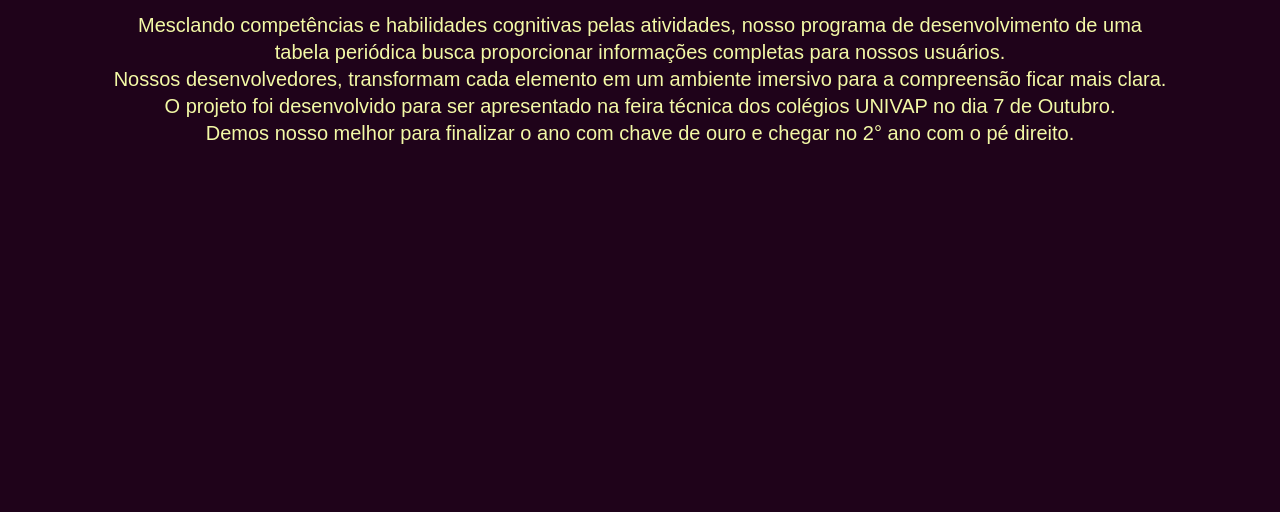
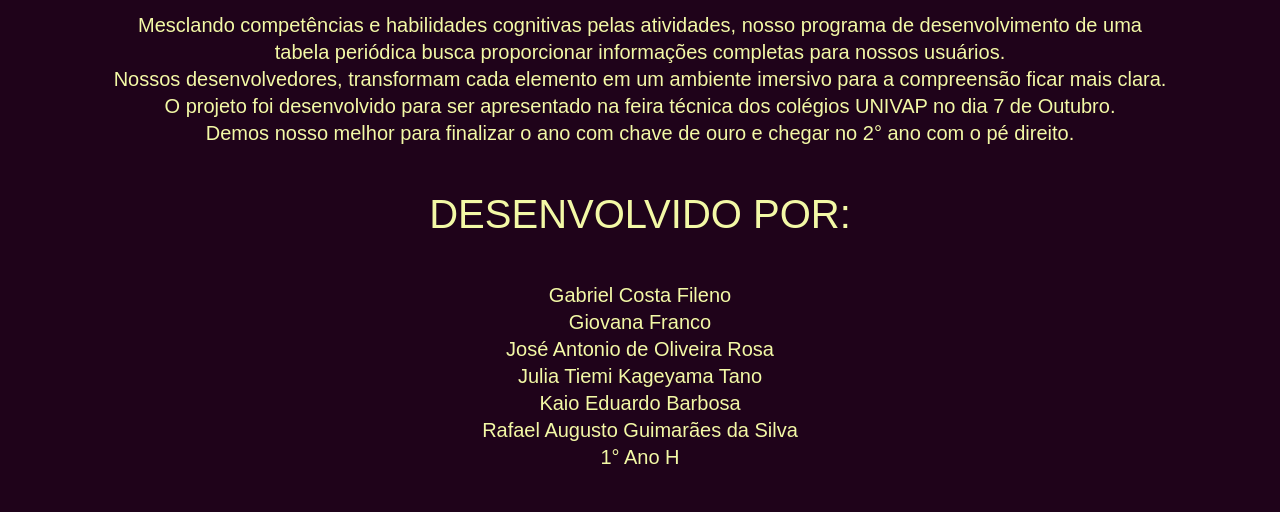
Before and after one commit to infRafael/tabela-periodica, a PHP site: page /sobre.html in a window 1280 px wide. Shown: the part 288-800 px from the top of the page. Run offline with PHP 8.4, Linux system fonts and the light colour scheme.

Commit message:
Add files via upload

```diff
--- a/index.html
+++ b/index.html
@@ -37,7 +37,7 @@
 		  </nav>
 
 		<div class="tabela">
-			<div class="elemento dois"><button onclick="Modal(0)"><div class="titulo">H</div><div class="texto">Hidrogênio</div></div></button>
+			<div class="elemento branco-marfim"><button onclick="Modal(0)"><div class="titulo">H</div><div class="texto">Hidrogênio</div></div></button>
 			<div class="empty-space-16""></div>
 			<div class="elemento seis"><button onclick="Modal(1)"><div class="titulo">He</div><div class="texto">Hélio</div></div></button>
 			<div class="elemento tres"><button onclick="Modal(2)"><div class="titulo">Li</div><div class="texto">Lítio</div></div></button>
--- a/quiz.html
+++ b/quiz.html
@@ -138,7 +138,7 @@
 	    var classes = ["N/A","Gás nobre","Metal","Semimetal","Ametal","Lantanídeo","Actinídeo"];
 	    var botoes = [".botao1",".botao2",".botao3",".botao4"];
         var cores = ["","linear-gradient(to bottom right, #f3f9a6 0%, #cbc634 100%)","linear-gradient(to bottom right, #37cfdc 0%, #5a88e5 100%)","linear-gradient(to bottom right, #fa7f72 0%, #ffc171 100%)","linear-gradient(to bottom right, #58ac30 0%, #a7df62 100%)",
-        "linear-gradient(to bottom right, #f12323 0%, #f85353 100%)","linear-gradient(to bottom right, #4ad3d8 0%, #1bf7ff 100%)","linear-gradient(to bottom right, #5153f3 0%, #787af3 100%)","linear-gradient(to bottom right, #63796b 0%, #83a790 100%)",
+        "linear-gradient(to bottom right, rgb(255, 151, 0) 0%, rgb(227, 108, 0) 100%)","linear-gradient(to bottom right, rgba(124,247,255,1) 0%, rgba(31,230,244,1) 100%)","linear-gradient(to bottom right, #5153f3 0%, #787af3 100%)","linear-gradient(to bottom right, rgba(67,207,157,1)0%, rgba(45,158,118,1) 100%)",
         "linear-gradient(to bottom right, #788a15 0%, #b6cf26 100%)","linear-gradient(to bottom right, #ee7498 0%, #eba3b8 100%)"];
         var fam = ["Metais Alcalinos", "Metais Alcalinos-Terrosos","Metais de Transição","Família do Boro","Família do Carbono","Família do Nitrogênio", "Calcogênicos","Halogênicos","Gases Nobres"];
         var familia = ["Metais Alcalinos","Gases Nobres","Metais Alcalinos","Metais Alcalinos-Terrosos","Família do Boro","Família do Carbono","Família do Nitrogênio","Calcogênios","Halogênios","Gases Nobres","Metais Alcalinos","Metais Alcalinos-Terrosos","Família do Boro","Família do Carbono","Família do Nitrogênio","Calcogênios","Halogênios","Gases Nobres","Metais Alcalinos","Metais Alcalinos-Terrosos","Metais de Transição","Metais de Transição","Metais de Transição","Metais de Transição","Metais de Transição","Metais de Transição","Metais de Transição","Metais de Transição","Metais de Transição","Metais de Transição","Família do Boro","Família do Carbono","Família do Nitrogênio","Calcogênios","Halogênios",
--- a/sobre.html
+++ b/sobre.html
@@ -23,6 +23,7 @@
             }
             h1{
                 margin-bottom: 45px;
+                margin-top: 45px;
             }
             h5{
                 margin: 3px;
@@ -67,5 +68,13 @@
           <h5>Nossos desenvolvedores, transformam cada elemento em um ambiente imersivo para a compreensão ficar mais clara.</h5>
           <h5>O projeto foi desenvolvido para ser apresentado na feira técnica dos colégios UNIVAP no dia 7 de Outubro.</h5>
           <h5>Demos nosso melhor para finalizar o ano com chave de ouro e chegar no 2° ano com o pé direito.</h5>
+          <h1>DESENVOLVIDO POR:</h1>
+          <h5>Gabriel Costa Fileno</h5>
+          <h5>Giovana Franco</h5>
+          <h5>José Antonio de Oliveira Rosa</h5>
+          <h5>Julia Tiemi Kageyama Tano</h5>
+          <h5>Kaio Eduardo Barbosa</h5>
+          <h5>Rafael Augusto Guimarães da Silva</h5>
+          <h5>1° Ano H</h5>
     </body>
   </html>
```
Also changed, not shown: style.css (+16 -6 lines).
